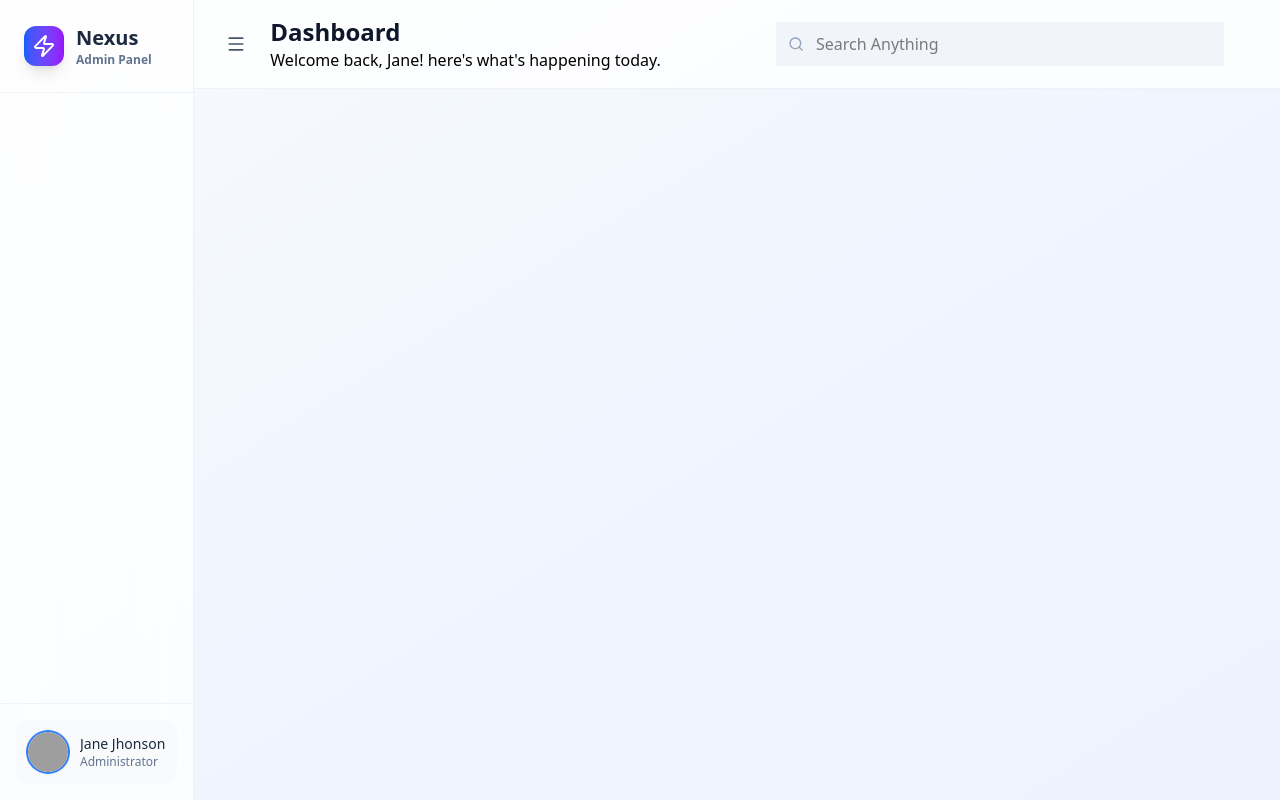
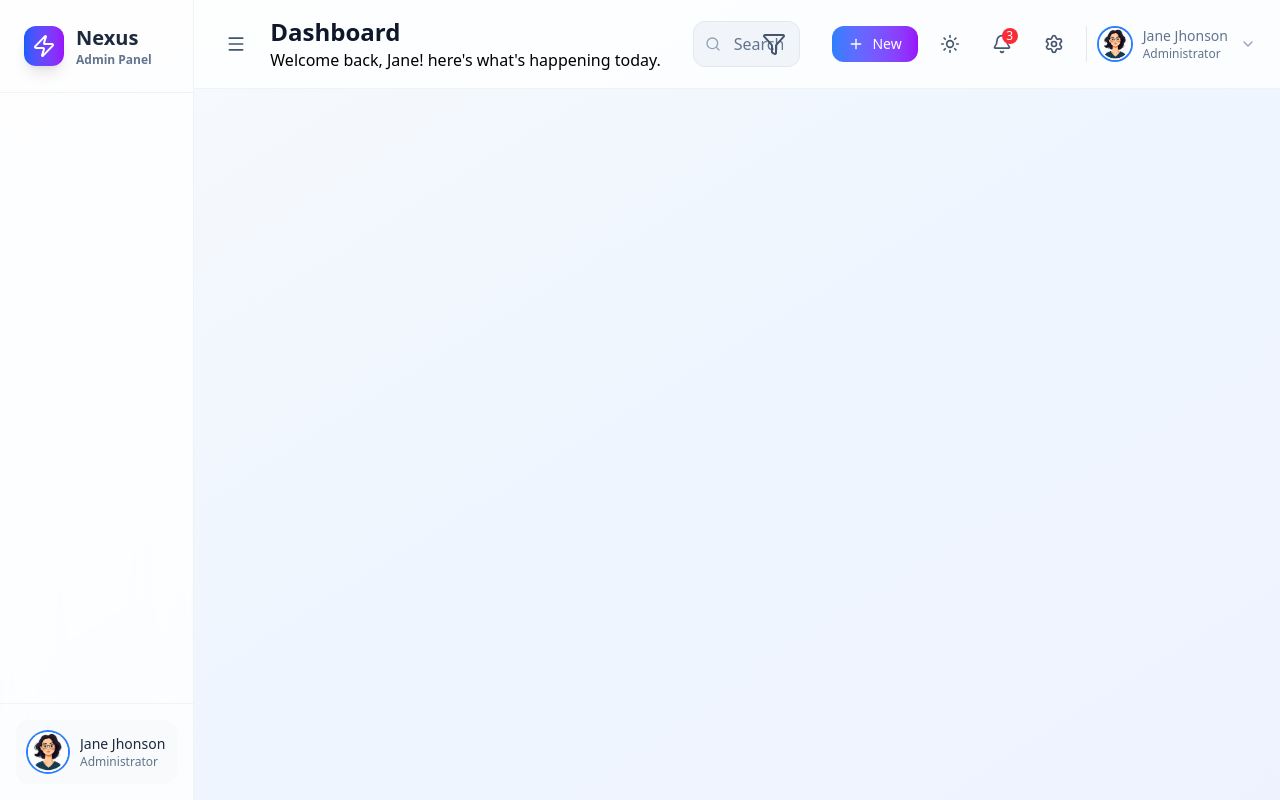
Before and after one commit to Tsedeniyagashaw/admin_dashboard, a React (Vite) app: page / in a window 1280 px wide. Built offline with nearby package versions, Linux system fonts and the light colour scheme; grey boxes are pictures that could not be loaded.

Commit message:
updated header

```diff
--- a/src/components/layout/Header.jsx
+++ b/src/components/layout/Header.jsx
@@ -1,5 +1,6 @@
-import { Menu, Search } from 'lucide-react'
+import { Bell, ChevronDown, Filter, Menu, Plus, Search, Settings, Sun } from 'lucide-react'
 import React from 'react'
+import img from '/jane.jfif'
 
 const Header = () => {
   return (
@@ -24,12 +25,64 @@ const Header = () => {
   <div className='relative'>
     <Search className='w-4 h-4 absolute left-3 top-1/2 transform -translate-y-1/2 text-slate-400' />
     <input type="text" value="" placeholder='Search Anything'
-    className='w-full pl-10 pr-4 py-2.5 bg-slate-100 dark:bg-slate-800 '
+    className='w-full pl-10 pr-4 py-2.5 bg-slate-100 dark:bg-slate-800 border
+     border-slate-200  dark:border-slate-700 rounded-xl text-slate-800
+     dark:text-white placeholder-slate-500 focus:outline-none focus:ring-2
+      focus:ring-blue-500 focus:border-transparent transition-all
+     '
     />
+    <button className='absolute right-2 top-1/2 transform -translate-y-1/2 p-1.5 text-slate-600 dark:hover:text-slate-300 '>
+      <Filter />
+    </button>
 
   </div>
 
 </div>
+
+
+<div className='flex items-center space-x-3'>
+  <button className='hidden lg:flex items-center space-x-2 py-2 px-4 bg-linear-to-r
+  from-blue-500 to-purple-600 text-white rounded-xl hover:shadow-lg transition-all'>
+   <Plus className='w-4 h-4'/>
+   <span className='text-sm font-medium'>New</span>
+  </button>
+
+  <button className='p-2.5 rounded-xl text-slate-600 dark:text-slate-300
+  hover:bg-slate-100 dark:hover:bg-slate-800 transition-colors
+  '>
+    <Sun className='w-5 h-5' />
+  </button>
+<button className='relative p-2.5 rounded-xl text-slate-600 dark:text-slate-300
+hover:bg-slate-100 dark:hover:bg-slate-800 transition-colors'>
+  <Bell className='w-5 h-5' />
+  <span className='absolute top-1 right-1 w-4 h-4 bg-red-500 text-white text-xs rounded-full flex items-center justify-center'>3</span>
+
+</button>
+
+
+<button  className='p-2.5 rounded-xl text-slate-600 dark:text-slate-300
+  hover:bg-slate-100 dark:hover:bg-slate-800 transition-colors
+  '>
+  <Settings className='w-5 h-5' />
+</button>
+
+
+<div className='flex items-center space-x-3 pl-3 border-l border-slate-200 dark:border-slate-700'>
+<img src={img} alt="User"
+className='w-8 h-8 rounded-full ring-2 ring-blue-500'
+/>
+
+<div className='hidden md:block'>
+  <p className='text-sm font-medium text-slate-500 dark:text-salte-400'>Jane Jhonson</p>
+  <p className='text-xs text-slate-500 dark:text-slate-400 '>Administrator</p>
+</div>
+<ChevronDown className='w-4 h-4 text-slate-400' />
+
+</div>
+
+
+</div>
+
 
 
       </div>
--- a/src/components/layout/Sidebar.jsx
+++ b/src/components/layout/Sidebar.jsx
@@ -1,5 +1,5 @@
 import { Zap } from 'lucide-react'
-import img from '/image (3).png'
+import img from '/jane.jfif'
 import React from 'react'
 
 const Sidebar = () => {
```
Also changed, not shown: public/jane.jfif (added).
